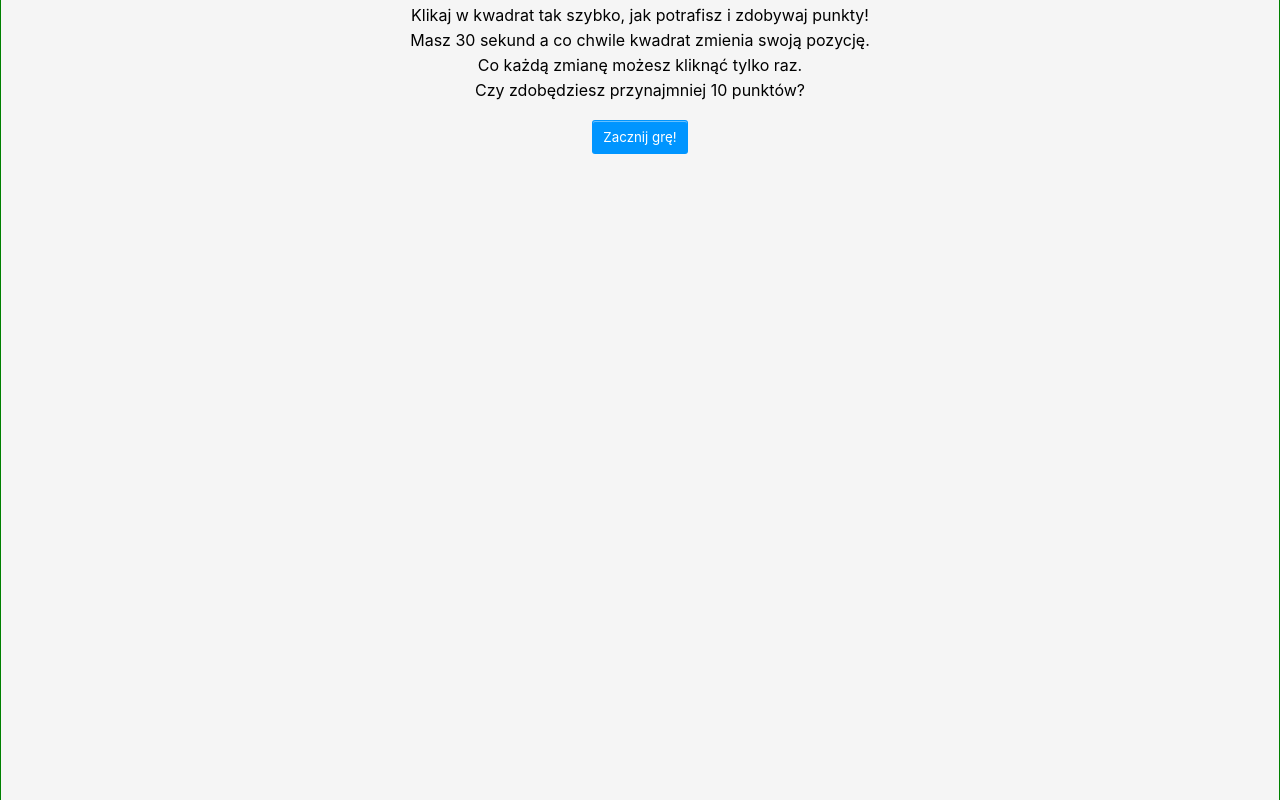
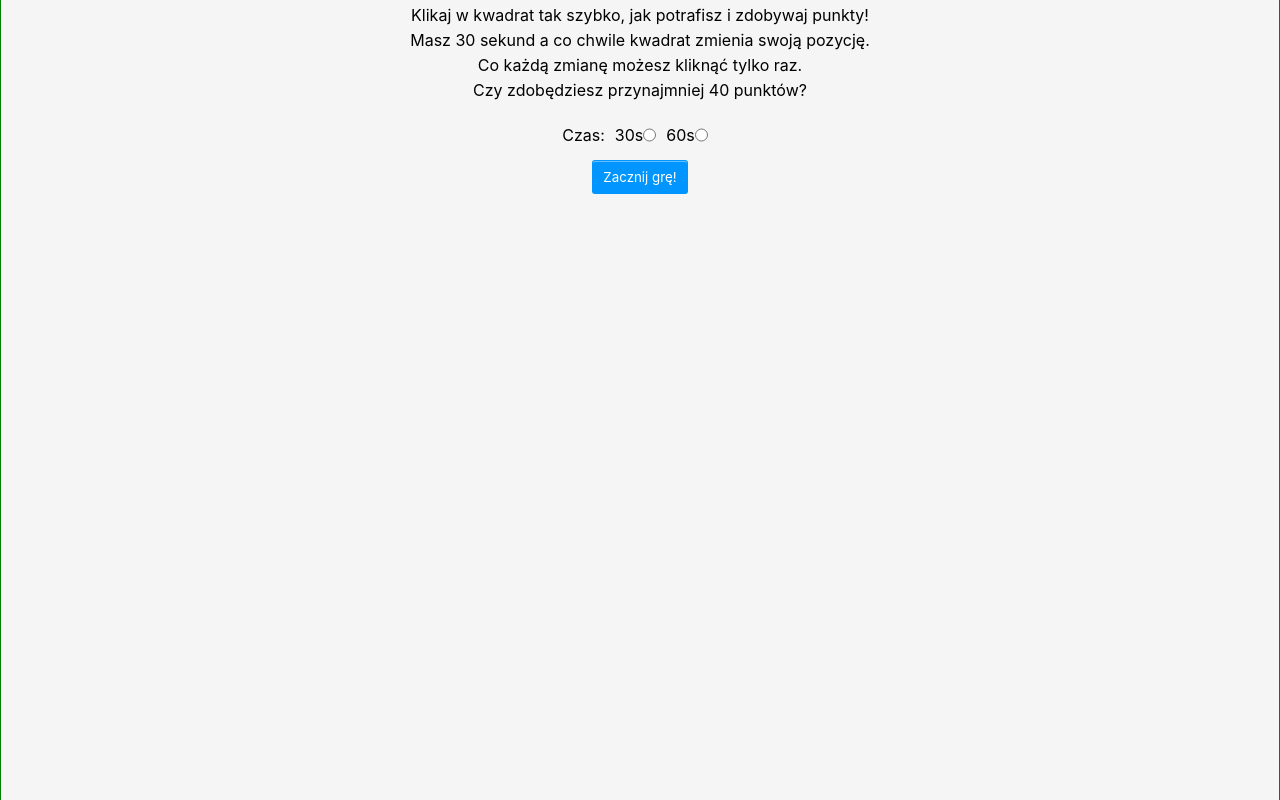
Before and after one commit to Kapi-13/mini-game-click-a-square, a website: page src/index.html in a window 1280 px wide. Drawn offline with nearby package versions, Linux system fonts and the light colour scheme; files that its build step writes are made by us from their sources.

Commit message:
scss cz.1

```diff
--- a/src/index.html
+++ b/src/index.html
@@ -15,7 +15,16 @@
                 </p>
                 <p>Masz 30 sekund a co chwile kwadrat zmienia swoją pozycję.</p>
                 <p>Co każdą zmianę możesz kliknąć tylko raz.</p>
-                <p>Czy zdobędziesz przynajmniej 10 punktów?</p>
+                <p>Czy zdobędziesz przynajmniej 40 punktów?</p>
+                <div class="mode-inputs-wrapper">
+                    <p>Czas:</p>
+                    <div class="time-mode-inputs">
+                        <label for="30s">30s</label>
+                        <input type="radio" name="time" id="30s" />
+                        <label for="60s">60s</label>
+                        <input type="radio" name="time" id="60s" />
+                    </div>
+                </div>
                 <button class="start-game-btn btn">Zacznij grę!</button>
             </div>
             <div class="game-screen">
--- a/src/scss/main.scss
+++ b/src/scss/main.scss
@@ -47,8 +47,19 @@ $intro-screen-margin: 5px;
         display: flex;
         align-items: center;
         flex-direction: column;
-        p {
+        & > p {
             margin-top: $intro-screen-margin;
+        }
+        .mode-inputs-wrapper {
+            margin-top: calc($intro-screen-margin * 5);
+            display: flex;
+            gap: calc($intro-screen-margin * 2);
+            .time-mode-inputs {
+                display: flex;
+                input {
+                    margin-right: calc($intro-screen-margin * 2);
+                }
+            }
         }
     }
     .game-screen {
@@ -124,7 +135,7 @@ $intro-screen-margin: 5px;
     cursor: pointer;
     padding: 8px 0.8em;
     width: fit-content;
-    margin-top: calc($intro-screen-margin * 4);
+    margin-top: calc($intro-screen-margin * 3);
     &:hover {
         background-color: #07c;
     }
```
Also changed, not shown: dist/css/main.css, dist/index.html, 1 other file.
